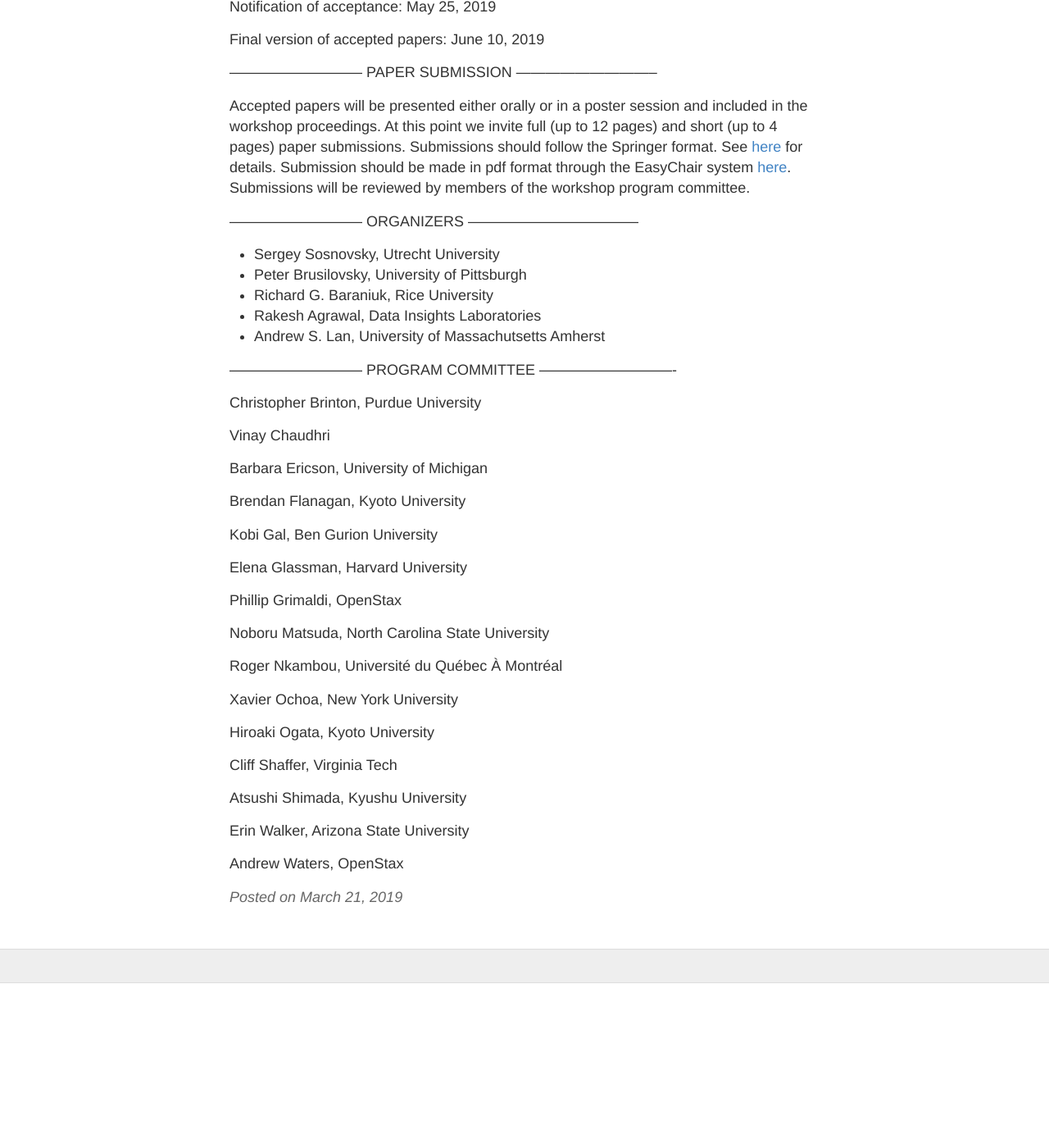
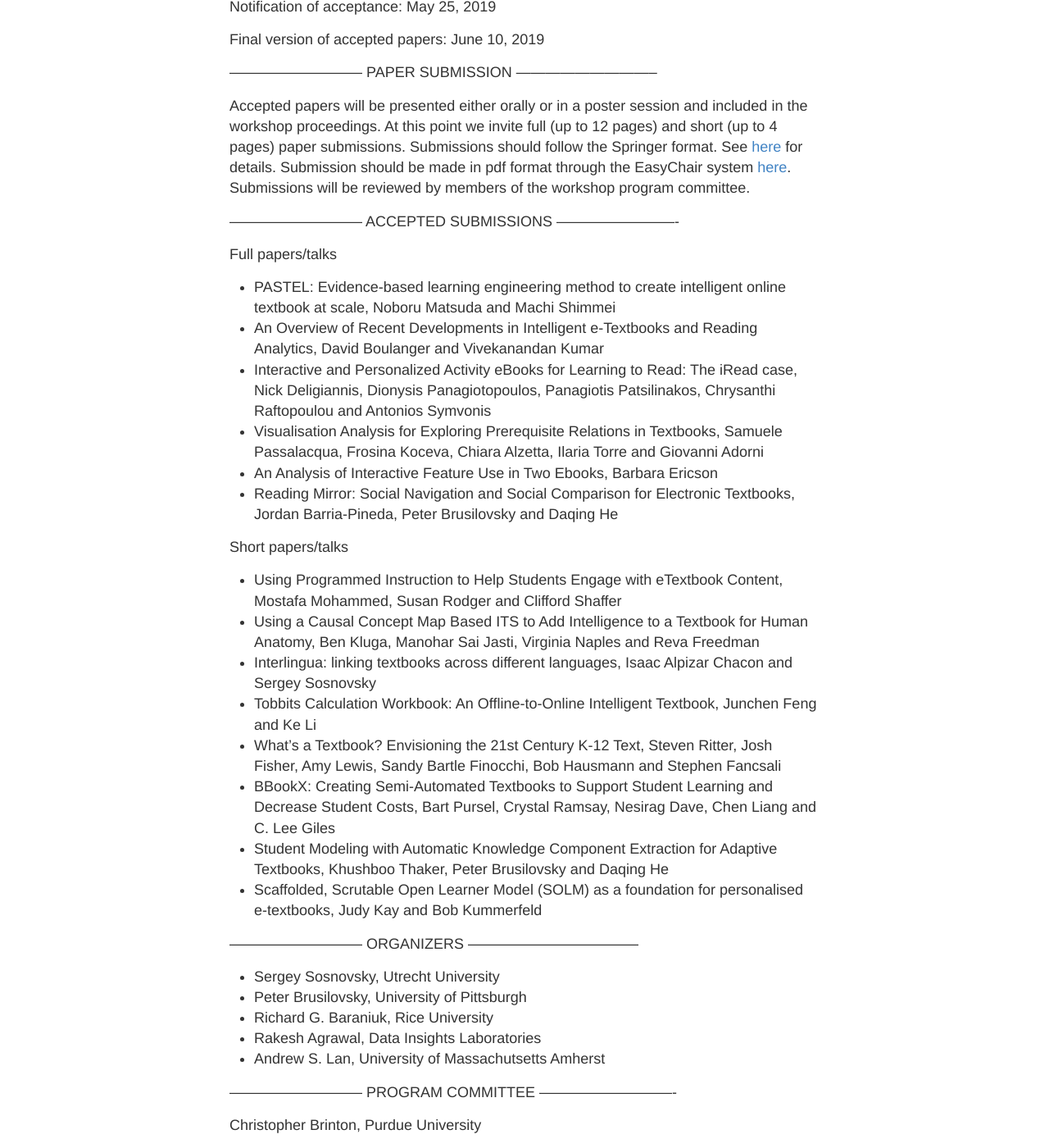
Before and after one commit to ml4ed/ml4ed.github.io, a Jekyll site: the page built from _posts/2019-03-21-2019-AIED-workshop.md, in a window 1280 px wide and 1400 px high, scrolled down 1564 px. Shown: the whole window at 82% size. Built offline with Jekyll 4.4.1, drawn with Linux system fonts in a browser that asks for light colours; before the commit the page ends 2763 px from its top, so only the background shows below that.

Commit message:
Update 2019-03-21-2019-AIED-workshop.md

```diff
--- a/_posts/2019-03-21-2019-AIED-workshop.md
+++ b/_posts/2019-03-21-2019-AIED-workshop.md
@@ -69,6 +69,27 @@
 Submission should be made in pdf format through the EasyChair system [here](https://easychair.org/conferences/?conf=intelligenttextbooks).
 Submissions will be reviewed by members of the workshop program committee.
 
+--------------------------- ACCEPTED SUBMISSIONS -------------------------
+
+Full papers/talks
+* PASTEL: Evidence-based learning engineering method to create intelligent online textbook at scale, Noboru Matsuda and Machi Shimmei
+* An Overview of Recent Developments in Intelligent e-Textbooks and Reading Analytics, David Boulanger and Vivekanandan Kumar
+* Interactive and Personalized Activity eBooks for Learning to Read: The iRead case, Nick Deligiannis, Dionysis Panagiotopoulos, Panagiotis Patsilinakos, Chrysanthi Raftopoulou and Antonios Symvonis
+* Visualisation Analysis for Exploring Prerequisite Relations in Textbooks, 	Samuele Passalacqua, Frosina Koceva, Chiara Alzetta, Ilaria Torre and Giovanni Adorni
+* An Analysis of Interactive Feature Use in Two Ebooks, Barbara Ericson
+* Reading Mirror: Social Navigation and Social Comparison for Electronic Textbooks, Jordan Barria-Pineda, Peter Brusilovsky and Daqing He
+
+Short papers/talks
+* Using Programmed Instruction to Help Students Engage with eTextbook Content, Mostafa Mohammed, Susan Rodger and Clifford Shaffer
+* Using a Causal Concept Map Based ITS to Add Intelligence to a Textbook for Human Anatomy, Ben Kluga, Manohar Sai Jasti, Virginia Naples and Reva Freedman
+* Interlingua: linking textbooks across different languages, Isaac Alpizar Chacon and Sergey Sosnovsky
+* Tobbits Calculation Workbook: An Offline-to-Online Intelligent Textbook, Junchen Feng and Ke Li
+* What’s a Textbook? Envisioning the 21st Century K-12 Text, Steven Ritter, Josh Fisher, Amy Lewis, Sandy Bartle Finocchi, Bob Hausmann and Stephen Fancsali
+* BBookX: Creating Semi-Automated Textbooks to Support Student Learning and Decrease Student Costs, Bart Pursel, Crystal Ramsay, Nesirag Dave, Chen Liang and C. Lee Giles
+* Student Modeling with Automatic Knowledge Component Extraction for Adaptive Textbooks, 	Khushboo Thaker, Peter Brusilovsky and Daqing He
+* Scaffolded, Scrutable Open Learner Model (SOLM) as a foundation for personalised e-textbooks, Judy Kay and Bob Kummerfeld
+
+
 --------------------------- ORGANIZERS -----------------------------------
 
 * Sergey Sosnovsky, Utrecht University
```
